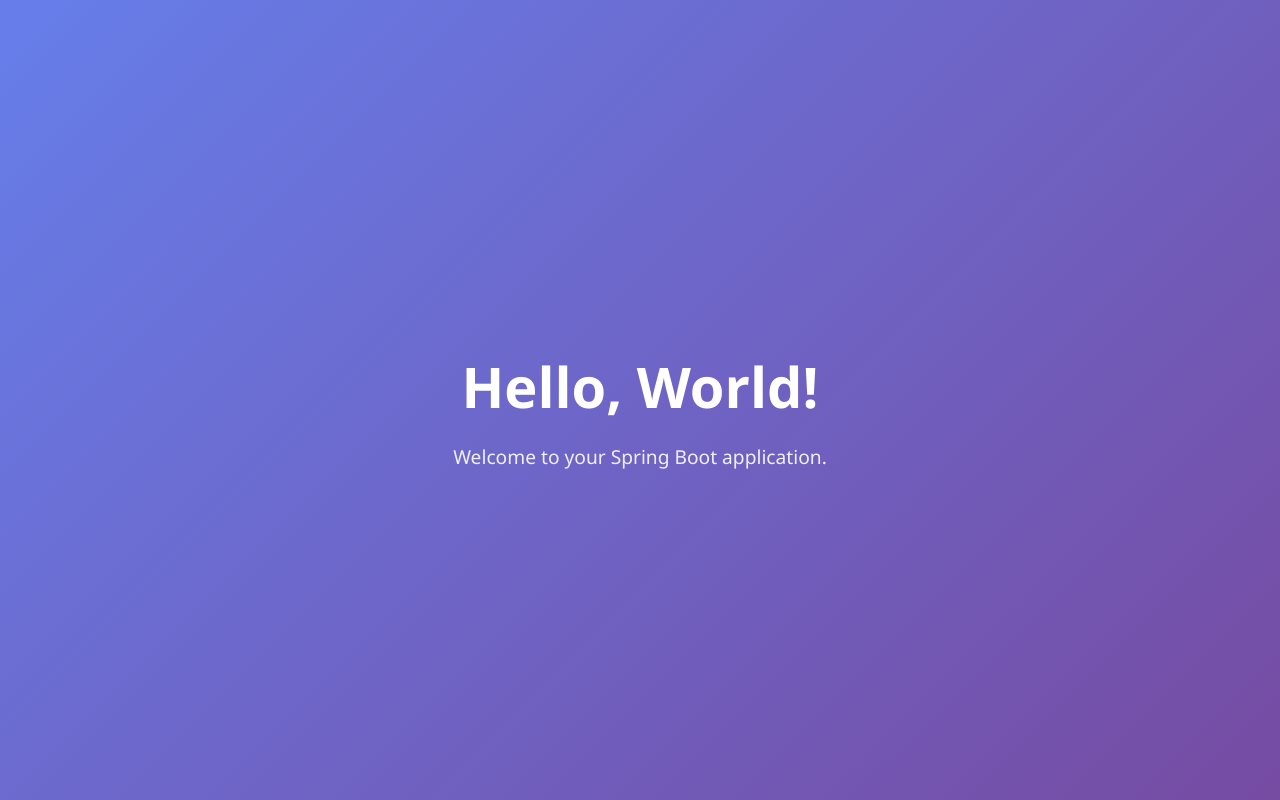
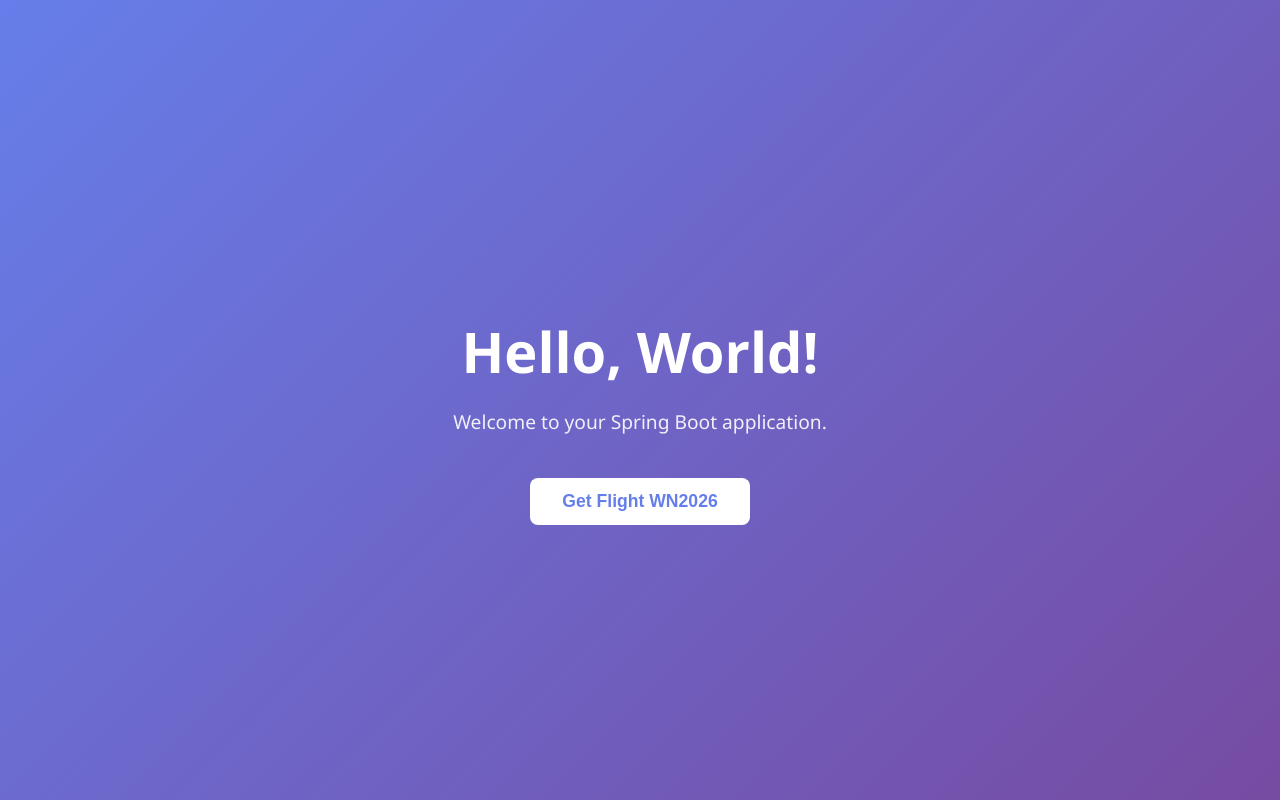
Before and after one commit to TheWuster935/sendNotification, a Spring Boot app: page / in a window 1280 px wide. Run offline with Spring Boot 4, Linux system fonts and the light colour scheme.

Commit message:
Add button to fetch flight WN2026 data from Aviation Stack API
Co-Authored-By: derekwu35 <derekwu35@gmail.com>

```diff
--- a/src/main/resources/application.properties
+++ b/src/main/resources/application.properties
@@ -1,2 +1,3 @@
 server.port=8080
 spring.application.name=sendNotification
+aviationstack.api.key=
--- a/src/main/resources/templates/hello.html
+++ b/src/main/resources/templates/hello.html
@@ -3,7 +3,7 @@
 <head>
     <meta charset="UTF-8">
     <meta name="viewport" content="width=device-width, initial-scale=1.0">
-    <title>Hello World</title>
+    <title>sendNotification</title>
     <style>
         body {
             font-family: 'Segoe UI', Tahoma, Geneva, Verdana, sans-serif;
@@ -18,6 +18,8 @@
         .container {
             text-align: center;
             padding: 2rem;
+            max-width: 600px;
+            width: 100%;
         }
         h1 {
             font-size: 3.5rem;
@@ -27,12 +29,133 @@
             font-size: 1.2rem;
             opacity: 0.9;
         }
+        .btn {
+            display: inline-block;
+            margin-top: 1.5rem;
+            padding: 0.8rem 2rem;
+            font-size: 1.1rem;
+            font-weight: 600;
+            color: #667eea;
+            background: white;
+            border: none;
+            border-radius: 8px;
+            cursor: pointer;
+            transition: transform 0.2s, box-shadow 0.2s;
+        }
+        .btn:hover {
+            transform: translateY(-2px);
+            box-shadow: 0 4px 15px rgba(0,0,0,0.2);
+        }
+        .btn:disabled {
+            opacity: 0.7;
+            cursor: not-allowed;
+            transform: none;
+        }
+        #flight-data {
+            margin-top: 1.5rem;
+            text-align: left;
+            background: rgba(255,255,255,0.15);
+            border-radius: 10px;
+            padding: 1.5rem;
+            display: none;
+            backdrop-filter: blur(5px);
+        }
+        #flight-data h2 {
+            margin-top: 0;
+            font-size: 1.4rem;
+            border-bottom: 1px solid rgba(255,255,255,0.3);
+            padding-bottom: 0.5rem;
+        }
+        .flight-row {
+            display: flex;
+            justify-content: space-between;
+            padding: 0.4rem 0;
+            border-bottom: 1px solid rgba(255,255,255,0.1);
+        }
+        .flight-label {
+            font-weight: 600;
+            opacity: 0.9;
+        }
+        .flight-value {
+            text-align: right;
+        }
+        .error {
+            color: #ffcccc;
+            font-weight: 600;
+        }
+        .spinner {
+            display: inline-block;
+            width: 20px;
+            height: 20px;
+            border: 3px solid rgba(102,126,234,0.3);
+            border-top-color: #667eea;
+            border-radius: 50%;
+            animation: spin 0.8s linear infinite;
+            vertical-align: middle;
+            margin-right: 8px;
+        }
+        @keyframes spin {
+            to { transform: rotate(360deg); }
+        }
     </style>
 </head>
 <body>
     <div class="container">
         <h1>Hello, World!</h1>
         <p>Welcome to your Spring Boot application.</p>
+
+        <button class="btn" id="fetch-btn" onclick="fetchFlight()">
+            Get Flight WN2026
+        </button>
+
+        <div id="flight-data"></div>
     </div>
+
+    <script>
+        function fetchFlight() {
+            var btn = document.getElementById('fetch-btn');
+            var dataDiv = document.getElementById('flight-data');
+
+            btn.disabled = true;
+            btn.innerHTML = '<span class="spinner"></span> Loading...';
+            dataDiv.style.display = 'none';
+
+            fetch('/api/flight?flight=WN2026')
+                .then(function(response) { return response.json(); })
+                .then(function(data) {
+                    btn.disabled = false;
+                    btn.textContent = 'Get Flight WN2026';
+                    dataDiv.style.display = 'block';
+
+                    if (data.error) {
+                        dataDiv.innerHTML = '<p class="error">' + data.error + '</p>';
+                        return;
+                    }
+
+                    var airline = data.airline ? data.airline.name : 'N/A';
+                    var flightNum = data.flight ? data.flight.iata : 'N/A';
+                    var status = data.flight_status || 'N/A';
+                    var depAirport = data.departure ? data.departure.airport : 'N/A';
+                    var depTime = data.departure ? (data.departure.estimated || data.departure.scheduled || 'N/A') : 'N/A';
+                    var arrAirport = data.arrival ? data.arrival.airport : 'N/A';
+                    var arrTime = data.arrival ? (data.arrival.estimated || data.arrival.scheduled || 'N/A') : 'N/A';
+
+                    dataDiv.innerHTML =
+                        '<h2>Flight ' + flightNum + '</h2>' +
+                        '<div class="flight-row"><span class="flight-label">Airline</span><span class="flight-value">' + airline + '</span></div>' +
+                        '<div class="flight-row"><span class="flight-label">Status</span><span class="flight-value">' + status + '</span></div>' +
+                        '<div class="flight-row"><span class="flight-label">Departure</span><span class="flight-value">' + depAirport + '</span></div>' +
+                        '<div class="flight-row"><span class="flight-label">Dep. Time</span><span class="flight-value">' + depTime + '</span></div>' +
+                        '<div class="flight-row"><span class="flight-label">Arrival</span><span class="flight-value">' + arrAirport + '</span></div>' +
+                        '<div class="flight-row"><span class="flight-label">Arr. Time</span><span class="flight-value">' + arrTime + '</span></div>';
+                })
+                .catch(function(err) {
+                    btn.disabled = false;
+                    btn.textContent = 'Get Flight WN2026';
+                    dataDiv.style.display = 'block';
+                    dataDiv.innerHTML = '<p class="error">Request failed: ' + err.message + '</p>';
+                });
+        }
+    </script>
 </body>
 </html>
```
Also changed, not shown: src/main/java/com/example/sendnotification/FlightController.java (added, +22 -0 lines), src/main/java/com/example/sendnotification/FlightService.java (added, +43 -0 lines).
